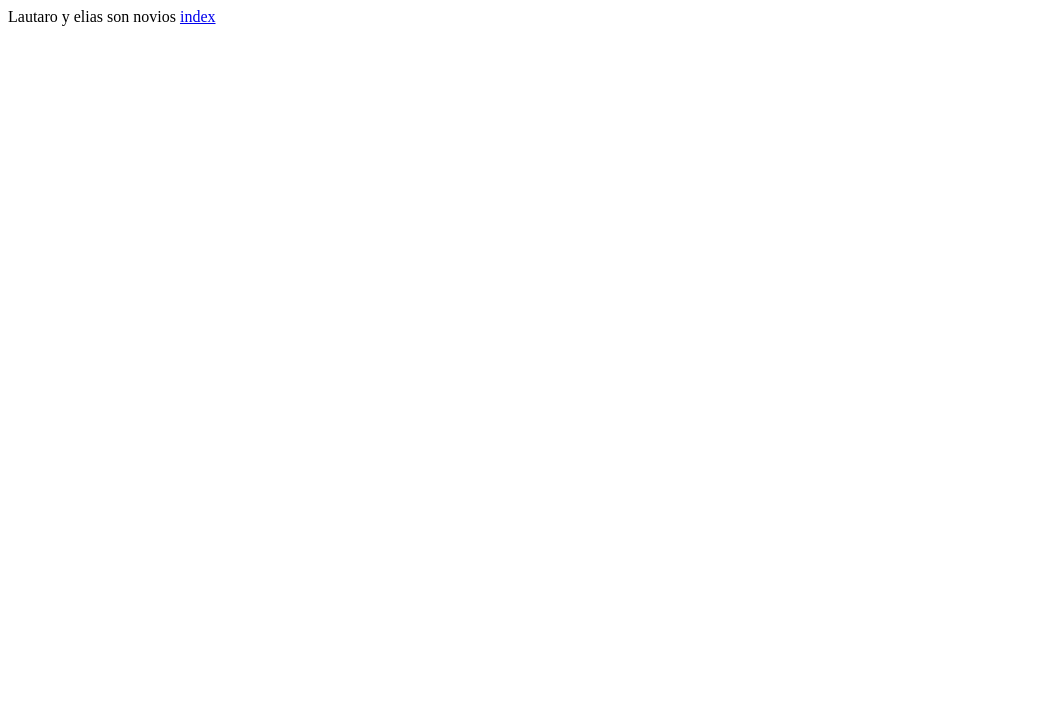
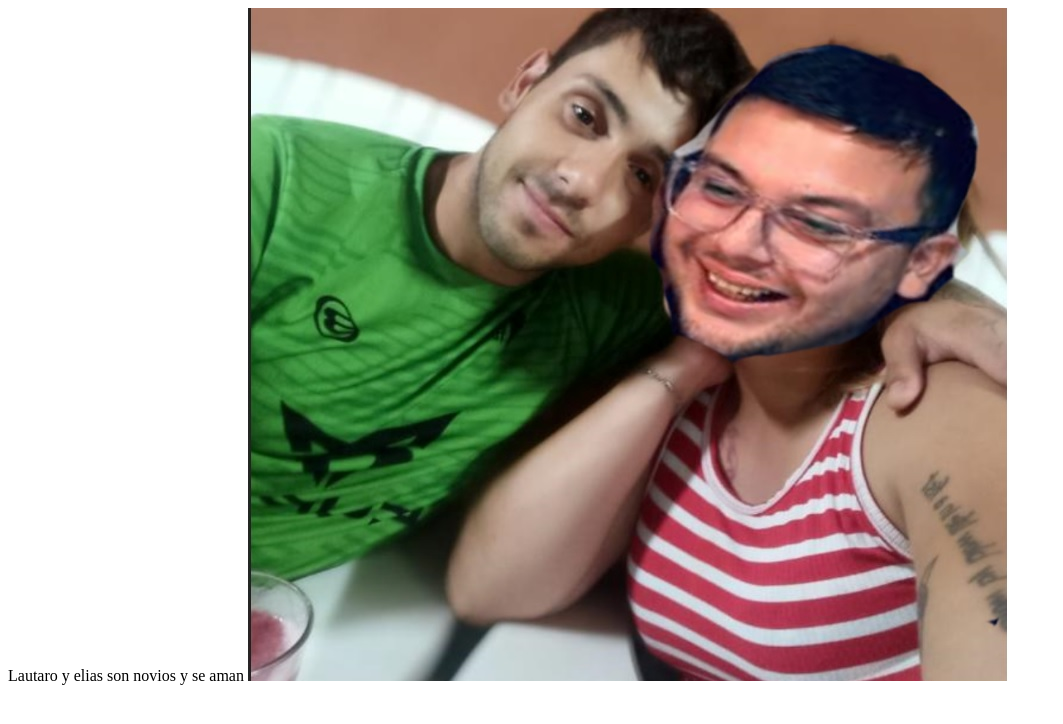
Before and after one commit to andresdamianvazquez/prueba, a plain HTML site: page index.html in a window 1280 px wide. Shown: the whole page, without its empty margins (0-1063 px from the left). Drawn offline with Linux system fonts and the light colour scheme.

Commit message:
ahor si foto

```diff
--- a/index.html
+++ b/index.html
@@ -6,13 +6,9 @@
     <title>Document</title>
 </head>
 <body>
-    Lautaro y elias son novios
-    <td>
-        <a href="index.html">index</a>
-        <tr>
+    Lautaro y elias son novios y se aman
+    <img src="Sin título.jpg" alt="">
 
-        </tr>
-    </td>
 
 </body>
 </html>
```
